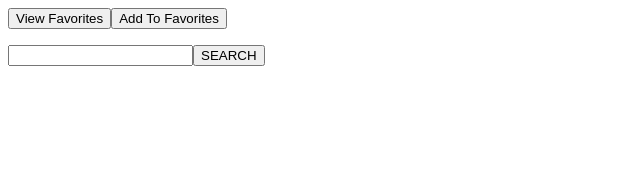
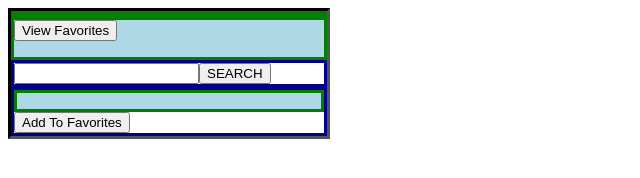
Before and after one commit to dcorns/ga-challenge, a website: page public/index.html in a window 1280 px wide. Shown: the whole page, without its empty margins (0-640 px from the left). Drawn offline with Linux system fonts and the light colour scheme.

Commit message:
add a little style

```diff
--- a/api/data.json
+++ b/api/data.json
@@ -1 +1 @@
-[{"Title":"Speed 2: Cruise Control","Year":"1997","imdbID":"tt0120179","Type":"movie"},{"Title":"Batman Forever","Year":"1995","imdbID":"tt0112462","Type":"movie"}]
+[{"Title":"Speed 2: Cruise Control","Year":"1997","imdbID":"tt0120179","Type":"movie"},{"Title":"Batman Forever","Year":"1995","imdbID":"tt0112462","Type":"movie"},{"Title":"The Cars That Eat People","Year":"1974","imdbID":"tt0071282","Type":"movie"}]
--- a/public/index.html
+++ b/public/index.html
@@ -3,6 +3,7 @@
 <head lang="en">
     <meta charset="UTF-8">
     <title>Challenge</title>
+    <link href="style/main.css" rel="stylesheet" type="text/css">
 </head>
 <body>
 <script src="js/main.js"></script>
--- a/public/js/main.js
+++ b/public/js/main.js
@@ -55,6 +55,7 @@ function buildMain(){
   favoritesBtn.textContent = 'View Favorites';
 //combine static elements to create static page
   favoritesSection.appendChild(favoritesBtn);
+  main.appendChild(detailSection);
   main.appendChild(favoritesSection);
   frm.appendChild(srch);
   frm.appendChild(btn);
@@ -62,10 +63,9 @@ function buildMain(){
   body.appendChild(main);
   main.appendChild(movieData);
   movieData.appendChild(listSection);
-  movieData.appendChild(detailSection);
   listSection.appendChild(movSrch.movieList);
   detailSection.appendChild(movSrch.movieTable);
-  favoritesSection.appendChild(addFavoriteBtn);
+  movieData.appendChild(addFavoriteBtn);
   favoritesSection.appendChild(movSrch.favoritesList);
 }
 /**
--- /dev/null
+++ b/public/style/main.css
@@ -0,0 +1,17 @@
+main{
+    border: inset black medium;
+    width: 25%;
+}
+form{
+    border: solid darkblue medium;
+}
+article{
+    border: solid darkblue medium;
+}
+section{
+    border: solid green medium;
+    background: lightblue;
+}
+ul{
+    list-style: none;
+}
```
